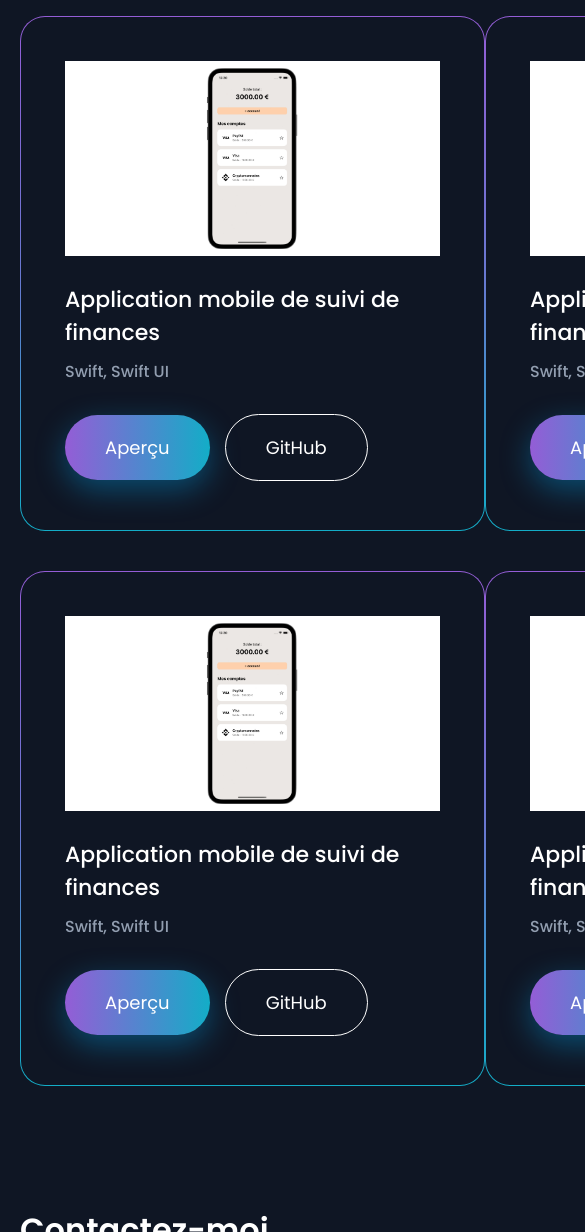
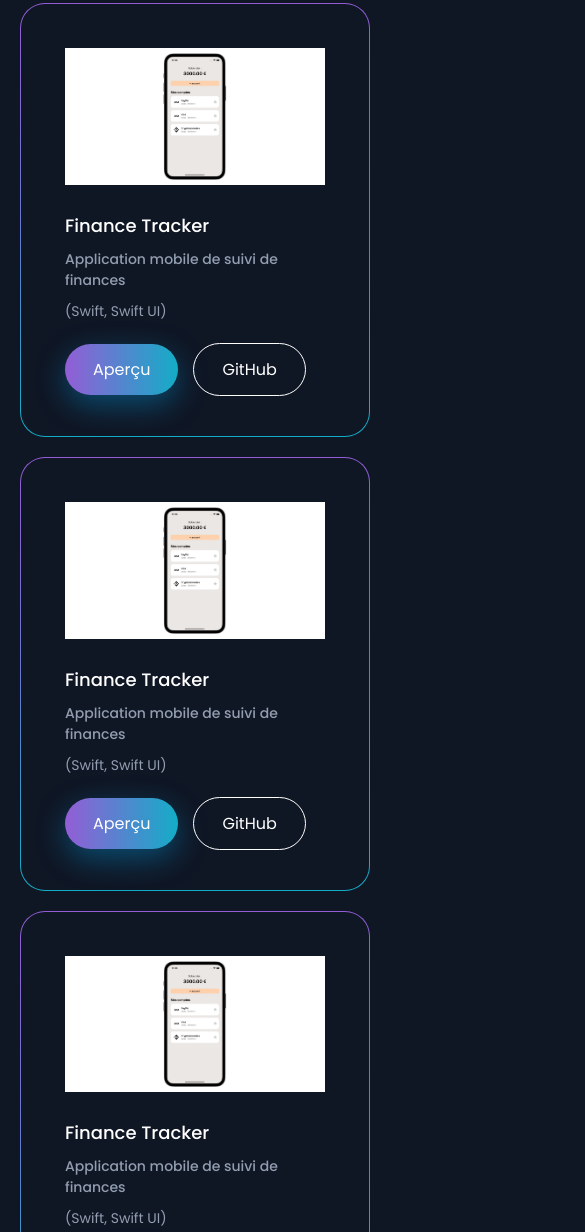
Before and after one commit to Bilal-Dallali/bilal-dallali.github.io, a plain HTML site: page index.html in a window 390 px wide. Shown: the part 2580-3812 px from the top of the page, 585 px wide, since content can reach past the window. Drawn offline with Linux system fonts and the light colour scheme.

Commit message:
portfolio section responsive

```diff
--- a/index.html
+++ b/index.html
@@ -202,9 +202,10 @@
                   <img src="/assets/img/canva.jpg" alt="canva" />
                 </div>
                 <h4 class="portfolio-section-title">
-                  Application mobile de suivi de finances
+                  Finance Tracker
                 </h4>
-                <p class="portfolio-section-description">Swift, Swift UI</p>
+                <p class="app-description">Application mobile de suivi de finances</p>
+                <p class="portfolio-section-description">(Swift, Swift UI)</p>
                 <div class="portfolio-section-buttons">
                   <div class="portfolio-section-button-preview">
                     <a href="#">Aperçu</a>
@@ -225,9 +226,10 @@
                   <img src="/assets/img/canva.jpg" alt="canva" />
                 </div>
                 <h4 class="portfolio-section-title">
-                  Application mobile de suivi de finances
+                  Finance Tracker
                 </h4>
-                <p class="portfolio-section-description">Swift, Swift UI</p>
+                <p class="app-description">Application mobile de suivi de finances</p>
+                <p class="portfolio-section-description">(Swift, Swift UI)</p>
                 <div class="portfolio-section-buttons">
                   <div class="portfolio-section-button-preview">
                     <a href="#">Aperçu</a>
@@ -250,9 +252,10 @@
                   <img src="/assets/img/canva.jpg" alt="canva" />
                 </div>
                 <h4 class="portfolio-section-title">
-                  Application mobile de suivi de finances
+                  Finance Tracker
                 </h4>
-                <p class="portfolio-section-description">Swift, Swift UI</p>
+                <p class="app-description">Application mobile de suivi de finances</p>
+                <p class="portfolio-section-description">(Swift, Swift UI)</p>
                 <div class="portfolio-section-buttons">
                   <div class="portfolio-section-button-preview">
                     <a href="#">Aperçu</a>
@@ -273,9 +276,10 @@
                   <img src="/assets/img/canva.jpg" alt="canva" />
                 </div>
                 <h4 class="portfolio-section-title">
-                  Application mobile de suivi de finances
+                  Finance Tracker
                 </h4>
-                <p class="portfolio-section-description">Swift, Swift UI</p>
+                <p class="app-description">Application mobile de suivi de finances</p>
+                <p class="portfolio-section-description">(Swift, Swift UI)</p>
                 <div class="portfolio-section-buttons">
                   <div class="portfolio-section-button-preview">
                     <a href="#">Aperçu</a>
--- a/style.css
+++ b/style.css
@@ -459,11 +459,18 @@ h3 {
   color: var(--font-color-1);
 }
 
+.app-description{
+  color: var(--font-color-2);
+  font-weight: 500;
+  margin-top: 10px;
+  font-size: 16px;
+}
+
 .portfolio-section-description {
   margin-top: 10px;
   font-size: 16px;
   color: var(--font-color-2);
-  font-weight: 500;
+  font-weight: 400;
 }
 
 .portfolio-section-buttons {
@@ -908,6 +915,40 @@ label {
   .other-skills-section-title {
     font-size: 24px;
   }
+
+  .portfolio-title {
+    font-size: 28px;
+  }
+
+  .portfolio-section {
+    width: 355px;
+  }
+
+  .portfolio-section-image img {
+    width: 265px;
+    height: 140px;
+  }
+
+  .portfolio-section-buttons {
+    margin-top: 35px;
+    margin-bottom: 10px;
+  }
+
+  .portfolio-section-button-preview a {
+    font-size: 16px;
+    padding: 14px 28px;
+  }
+
+  .portfolio-section-button-preview a::after {
+    content: 'Aperçu';
+    font-size: 16px;
+    padding: 13.5px 28px 14.5px 28px;
+  }
+
+  .portfolio-section-button-github a {
+    font-size: 16px;
+    padding: 14px 28px;
+  }
 }
 
 
@@ -924,6 +965,26 @@ label {
   }
 
   .nav-item::before {
+  }
+
+  .portfolio-section-group {
+    display: flex;
+    flex-direction: column;
+    margin-bottom: 0;
+  }
+
+  .portfolio-section {
+    width: 100%;
+    margin-bottom: 20px;
+  }
+
+  .portfolio-section-content {
+    width: 100%;
+  }
+
+  .portfolio-section-image img {
+    width: 100%;
+    height: auto;
   }
 }
 
@@ -999,4 +1060,20 @@ label {
     font-size: 16px;
     min-width: 95px;
   }
+
+  .portfolio-title {
+    font-size: 24px;
+  }
+
+  .portfolio-section-title {
+    font-size: 18px;
+  }
+
+  .app-description {
+    font-size: 14px;
+  }
+
+  .portfolio-section-description {
+    font-size: 14px;
+  }
 }
```
